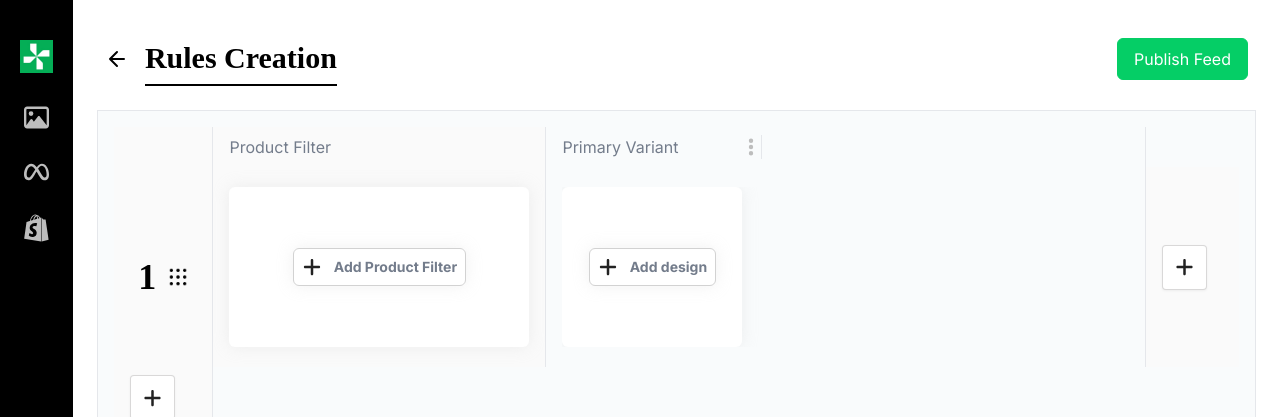
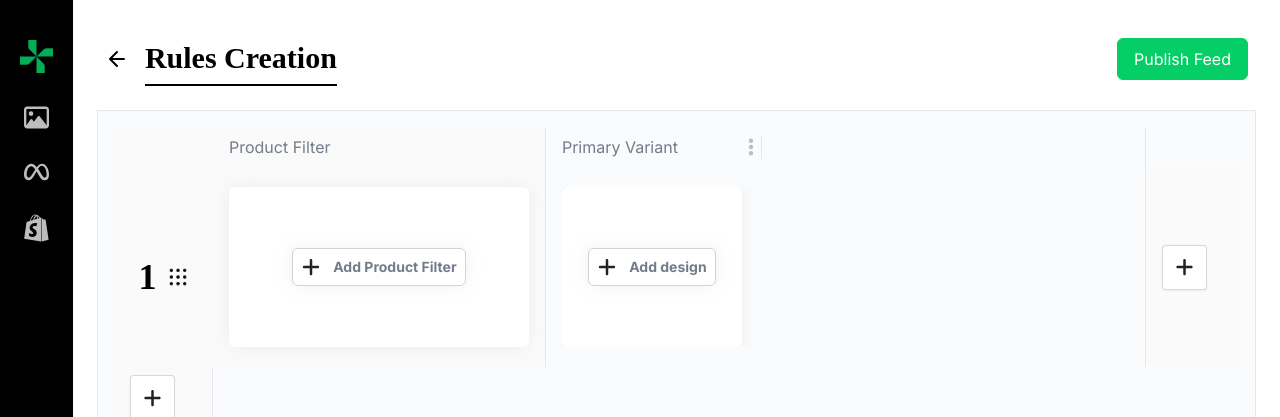
Before and after one commit to harshvardhan614/retainIQ, a Next.js app: page / in a window 1280 px wide. Shown: the top 417 px of the page. Built offline with nearby package versions, Linux system fonts and the light colour scheme.

Commit message:
update the logo and resolve minor product filter error

```diff
--- a/app/components/SideNav.tsx
+++ b/app/components/SideNav.tsx
@@ -6,7 +6,7 @@ const SideNav = () => {
         <div className="sticky top-0 h-screen bg-black text-white px-3 py-10 sm:px-5">
             <div className="flex flex-col items-center justify-between h-full">
                 <div className="flex flex-col gap-8 items-center">
-                    <Image src="/retainiq_logo.jpeg" alt="Logo" width={35} height={35} className="cursor-pointer" />
+                    <Image src="/logo.png" alt="Logo" width={35} height={35} className="cursor-pointer" />
                     <Image src="/img.svg" alt="Logo" width={25} height={25} className="cursor-pointer" />
                     <Image src="/meta.svg" alt="Logo" width={25} height={25} className="cursor-pointer" />
                     <Image src="/shopify.svg" alt="Logo" width={25} height={25} className="cursor-pointer" />
--- a/app/components/Table.tsx
+++ b/app/components/Table.tsx
@@ -58,8 +58,8 @@ const Table = () => {
           {/* table header */}
           <thead>
             <tr>
-              <TableCell className="sticky-header left-0">{" "}</TableCell>
-              <TableCell className="text-TextGrey w-[300px] sticky-header left-[70px]">Product Filter</TableCell>
+              <TableCell className="sticky-header left-0 border-none">{" "}</TableCell>
+              <TableCell className="text-TextGrey w-[300px] sticky-header left-[80px]">Product Filter</TableCell>
               <TableCell className="w-[600px]">
                 <div className='flex items-center justify-between gap-3'>
                   <div className="flex space-x-4 overflow-x-auto hidden-scrollbar">
--- a/app/components/TableRow.tsx
+++ b/app/components/TableRow.tsx
@@ -1,16 +1,15 @@
-"use client"
-import React, { useState } from 'react';
+"use client";
+import React, { useState, useRef } from 'react';
 import Image from 'next/image';
 import TableCell from './common/TableCell';
 import AddButton from './common/AddButton';
-import type { Identifier, XYCoord } from 'dnd-core'
-import { useRef } from 'react'
-import { useDrag, useDrop } from 'react-dnd'
+import type { Identifier, XYCoord } from 'dnd-core';
+import { useDrag, useDrop } from 'react-dnd';
 
 interface DragItem {
-    index: number
-    id: string
-    type: string
+  index: number;
+  id: string;
+  type: string;
 }
 
 interface UploadedImage {
@@ -19,25 +18,29 @@ interface UploadedImage {
 }
 
 interface UploadedImages {
-    [key: number]: UploadedImage;
+  [stateId: number]: {
+    [variantId: number]: UploadedImage;
+  };
 }
 
 export const ItemTypes = {
   CARD: 'card',
-}
+};
 
 const TableRow = ({ state, variants, removeState, index, id, addVariant, moveRow }: any) => {
-
   const [uploadedImages, setUploadedImages] = useState<UploadedImages>({});
 
-    const handleImageUpload = (event: any, variantId: any) => {
+  const handleImageUpload = (event: any, stateId: number, variantId: number) => {
     const file = event.target.files[0];
     if (file) {
       const reader = new FileReader();
       reader.onloadend = () => {
         setUploadedImages((prev: any) => ({
           ...prev,
+          [stateId]: {
+            ...prev[stateId],
             [variantId]: { url: reader.result, name: file.name },
+          },
         }));
       };
       reader.readAsDataURL(file);
@@ -54,76 +57,53 @@ const TableRow = ({ state, variants, removeState, index, id, addVariant, moveRow
     collect(monitor) {
       return {
         handlerId: monitor.getHandlerId(),
-            }
+      };
     },
     hover(item: DragItem, monitor) {
       if (!ref.current) {
-                return
+        return;
       }
-            const dragIndex = item.index
-            const hoverIndex = index
+      const dragIndex = item.index;
+      const hoverIndex = index;
 
-            // Don't replace items with themselves
       if (dragIndex === hoverIndex) {
-                return
+        return;
       }
 
-            // Determine rectangle on screen
-            const hoverBoundingRect = ref.current?.getBoundingClientRect()
+      const hoverBoundingRect = ref.current?.getBoundingClientRect();
+      const hoverMiddleY = (hoverBoundingRect.bottom - hoverBoundingRect.top) / 2;
+      const clientOffset = monitor.getClientOffset();
+      const hoverClientY = (clientOffset as XYCoord).y - hoverBoundingRect.top;
 
-            // Get vertical middle
-            const hoverMiddleY =
-                (hoverBoundingRect.bottom - hoverBoundingRect.top) / 2
-
-            // Determine mouse position
-            const clientOffset = monitor.getClientOffset()
-
-            // Get pixels to the top
-            const hoverClientY = (clientOffset as XYCoord).y - hoverBoundingRect.top
-
-            // Only perform the move when the mouse has crossed half of the items height
-            // When dragging downwards, only move when the cursor is below 50%
-            // When dragging upwards, only move when the cursor is above 50%
-
-            // Dragging downwards
       if (dragIndex < hoverIndex && hoverClientY < hoverMiddleY) {
-                return
+        return;
       }
 
-            // Dragging upwards
       if (dragIndex > hoverIndex && hoverClientY > hoverMiddleY) {
-                return
+        return;
       }
 
-            // Time to actually perform the action
-            moveRow(dragIndex, hoverIndex)
-
-            // Note: we're mutating the monitor item here!
-            // Generally it's better to avoid mutations,
-            // but it's good here for the sake of performance
-            // to avoid expensive index searches.
-            item.index = hoverIndex
+      moveRow(dragIndex, hoverIndex);
+      item.index = hoverIndex;
     },
-    })
+  });
 
   const [{ isDragging }, drag] = useDrag({
     type: ItemTypes.CARD,
     item: () => {
-            return { id, index }
+      return { id, index };
     },
     collect: (monitor: any) => ({
       isDragging: monitor.isDragging(),
     }),
-    })
+  });
 
-    const opacity = isDragging ? 0 : 1
-    drag(drop(ref))
+  const opacity = isDragging ? 0 : 1;
+  drag(drop(ref));
 
   return (
-        //create individual table rows component for each state
     <tr key={state.id} className="h-[200px] cursor-pointer group" style={{ opacity }} ref={ref} data-handler-id={handlerId}>
-            {/* state id with delete button */}
-            <TableCell className="sticky-header left-0">
+      <TableCell className="sticky-header left-0 border-none">
         <button onClick={() => removeState(state.id)} className="cursor-pointer flex-center transition-opacity duration-300 opacity-0 group-hover:opacity-100">
           <Image src="/delete.svg" alt="Remove" width={20} height={20} className='w-[20px] h-[20px]' />
         </button>
@@ -134,8 +114,7 @@ const TableRow = ({ state, variants, removeState, index, id, addVariant, moveRow
           </button>
         </div>
       </TableCell>
-            {/* table filter section */}
-            <TableCell className="sticky-header left-[70px]">
+      <TableCell className="sticky-header left-[80px]">
         <div className="flex-center gap-2 border-dashed border-TextGreyLight rounded-md cursor-pointer p-3 custom-shadow w-[300px] h-[160px] bg-white">
           <button className="filterButton flex-center gap-3">
             <Image src="/add.svg" alt="Add" width={20} height={20} className='w-[20px] h-[20px]' />
@@ -143,7 +122,6 @@ const TableRow = ({ state, variants, removeState, index, id, addVariant, moveRow
           </button>
         </div>
       </TableCell>
-            {/* table variants section map all variants */}
       <TableCell colSpan={variants.length}>
         <div className="flex space-x-4 overflow-x-auto hidden-scrollbar">
           {variants.map((variant: any) => (
@@ -152,25 +130,24 @@ const TableRow = ({ state, variants, removeState, index, id, addVariant, moveRow
                 <input
                   type="file"
                   accept="image/*"
-                                    id={`file-upload-${variant.id}`}
+                  id={`file-upload-${state.id}-${variant.id}`}
                   style={{ display: 'none' }}
-                                    onChange={(e) => handleImageUpload(e, variant.id)}
+                  onChange={(e) => handleImageUpload(e, state.id, variant.id)}
                 />
-                                {uploadedImages[variant.id as number] ?
-                                    <label htmlFor={`file-upload-${variant.id}`} className="filterButton flex-center gap-3 cursor-pointer bg-white absolute transition-opacity duration-300 opacity-0 group-hover:opacity-100">
+                {uploadedImages[state.id] && uploadedImages[state.id][variant.id] ? (
+                  <label htmlFor={`file-upload-${state.id}-${variant.id}`} className="filterButton flex-center gap-3 cursor-pointer bg-white absolute transition-opacity duration-300 opacity-0 group-hover:opacity-100">
                     <Image src="/upload.svg" alt="change" width={20} height={20} className='w-[20px] h-[20px]' />
                   </label>
-                                    :
-                                    <label htmlFor={`file-upload-${variant.id}`} className="filterButton flex-center gap-3 cursor-pointer bg-white absolute">
+                ) : (
+                  <label htmlFor={`file-upload-${state.id}-${variant.id}`} className="filterButton flex-center gap-3 cursor-pointer bg-white absolute">
                     <Image src="/add.svg" alt="Upload" width={20} height={20} className='w-[20px] h-[20px]' />
                     <p className="text-TextGrey">Add design</p>
                   </label>
-                                }
-
-                                {uploadedImages[variant.id as number] && (
+                )}
+                {uploadedImages[state.id] && uploadedImages[state.id][variant.id] && (
                   <div className="flex flex-col items-center gap-2">
-                                        <Image src={uploadedImages[variant.id as number].url} alt={uploadedImages[variant.id as number].name} width={100} height={100} className="w-[100px] h-[100px] object-cover" />
-                                        <h6 className="text-TextGrey">{uploadedImages[variant.id as number].name.length > 15 ? `${uploadedImages[variant.id as number].name.substring(0, 10)}...` : uploadedImages[variant.id as number].name}</h6>
+                    <Image src={uploadedImages[state.id][variant.id].url} alt={uploadedImages[state.id][variant.id].name} width={100} height={100} className="w-[100px] h-[100px] object-cover" />
+                    <h6 className="text-TextGrey">{uploadedImages[state.id][variant.id].name.length > 10 ? `${uploadedImages[state.id][variant.id].name.substring(0, 10)}...` : uploadedImages[state.id][variant.id].name}</h6>
                   </div>
                 )}
               </div>
@@ -178,7 +155,6 @@ const TableRow = ({ state, variants, removeState, index, id, addVariant, moveRow
           ))}
         </div>
       </TableCell>
-            {/* add new column button */}
       <TableCell className="sticky-header border-none right-0">
         <AddButton onClick={addVariant} />
       </TableCell>
```
Also changed, not shown: public/logo.png (added). Lines whose indentation alone changed are shown as unchanged.
